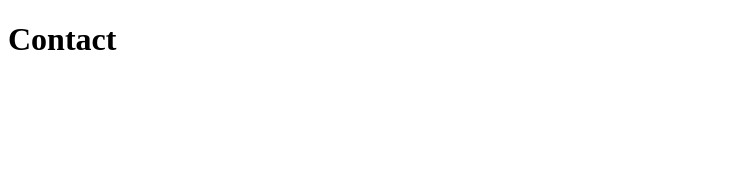
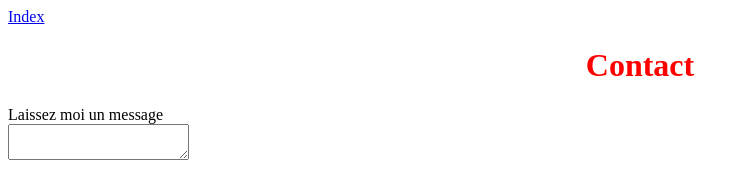
Before and after one commit to mbembafofana/GerezVotreCodeAvecGitEtGitHubOpenClassRooms, a plain HTML site: page contact.html in a window 1280 px wide. Shown: the whole page, without its empty margins (0-749 px from the left). Drawn offline with Linux system fonts and the light colour scheme.

Commit message:
Ajout Formulaire de contact

```diff
--- a/contact.html
+++ b/contact.html
@@ -1,10 +1,18 @@
 <!DOCTYPE html>
 <html>
 <head>
+	<link rel="stylesheet" href="style.css">
 	<title>Contact</title>
 </head>
 <body>
+	<a href="index.html">Index</a>
 	<h1>Contact</h1>
+
+	<form>
+		<label for="message">Laissez moi un message</label>
+			<br/>
+		<textarea></textarea>
+	</form>
 
 </body>
 </html>
```
Also changed, not shown: index.html (+1 -0 lines).
